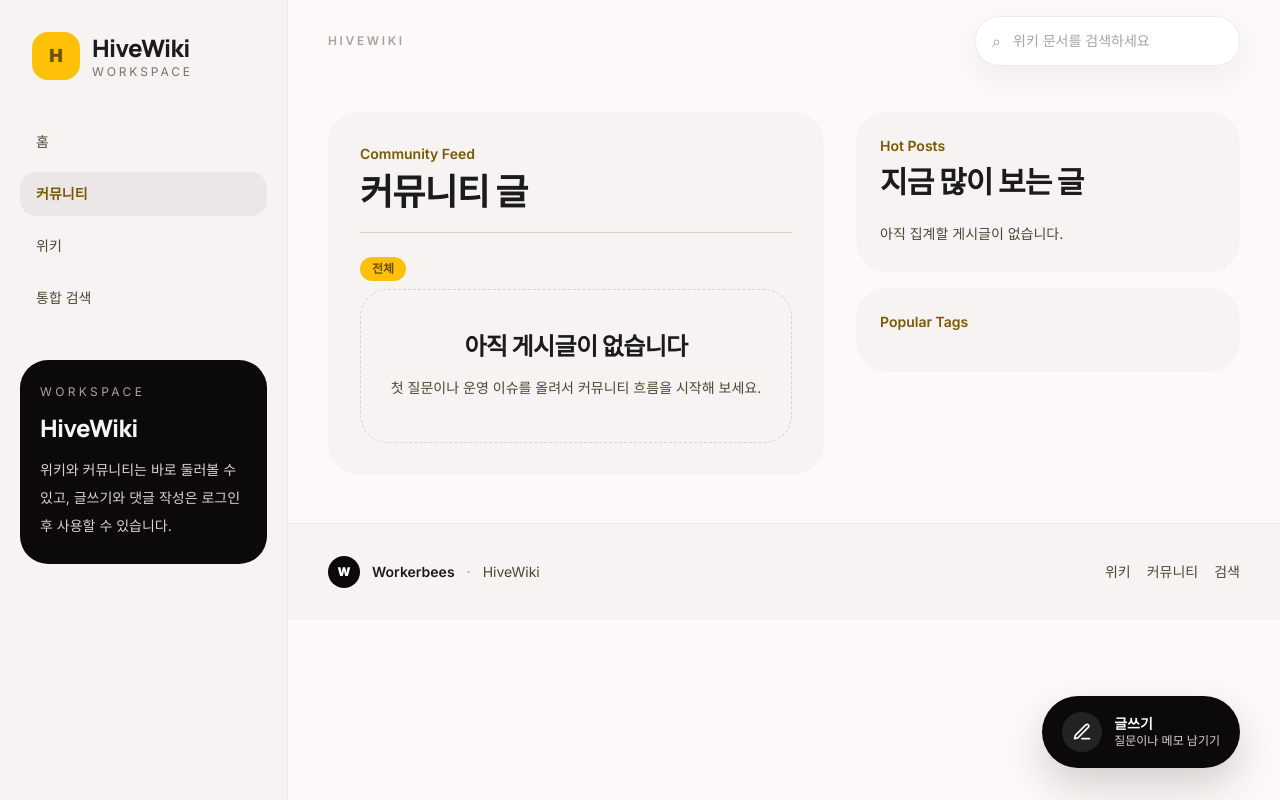
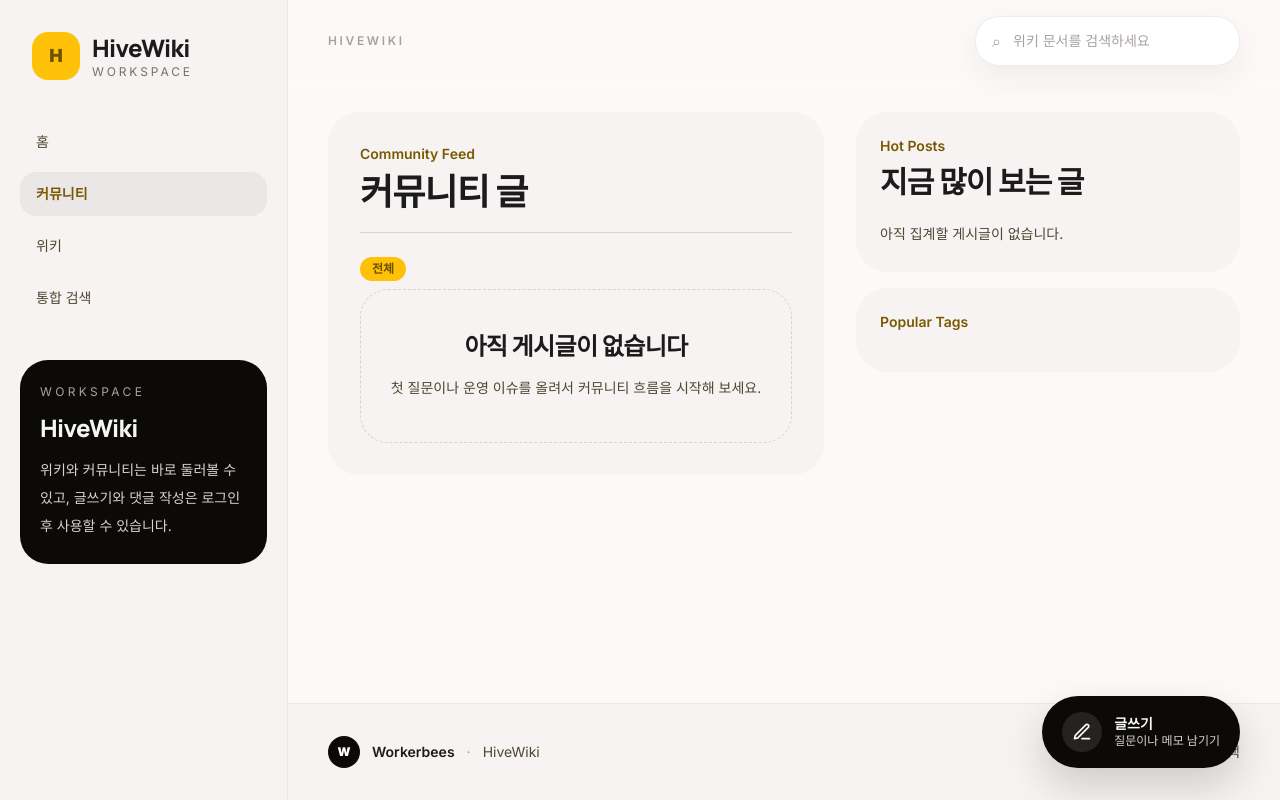
Before and after one commit to Hallym-Workerbees/hivewiki-web, a Django app: page /community/ in a window 1280 px wide. Run offline with Django 5.2, Linux system fonts and the light colour scheme; data that the repository does not hold is empty; parts of the project's set-up code (start-up, migrations or seed data) failed here and were passed over; some libraries are stand-ins or nearby versions.

Commit message:
fix: keep footer at page bottom

```diff
--- a/templates/layouts/app.html
+++ b/templates/layouts/app.html
@@ -2,9 +2,9 @@
 {% block body %}
     <div class="min-h-screen bg-surface">
         {% include "partials/sidebar.html" %}
-        <div class="lg:ml-72">
+        <div class="flex min-h-screen flex-col lg:ml-72">
             {% include "partials/topbar.html" %}
-            <main class="px-6 pb-12 pt-28 lg:px-10">
+            <main class="flex-1 px-6 pb-12 pt-28 lg:px-10">
                 {% block app_content %}
                 {% endblock app_content %}
             </main>
--- a/templates/layouts/auth.html
+++ b/templates/layouts/auth.html
@@ -1,7 +1,7 @@
 {% extends "base.html" %}
 {% block body %}
-    <div class="min-h-screen bg-surface">
-        <div class="grid lg:min-h-[calc(100vh-17rem)] lg:grid-cols-[1.05fr_0.95fr]">
+    <div class="flex min-h-screen flex-col bg-surface">
+        <div class="grid flex-1 lg:min-h-0 lg:grid-cols-[1.05fr_0.95fr]">
             <section class="relative hidden overflow-hidden bg-stone-950 px-10 py-12 text-stone-100 lg:flex">
                 <div class="absolute inset-0 bg-[radial-gradient(circle_at_top,_rgba(255,193,7,0.3),_transparent_32%),radial-gradient(circle_at_bottom_right,_rgba(255,255,255,0.09),_transparent_30%)]">
                 </div>
```
